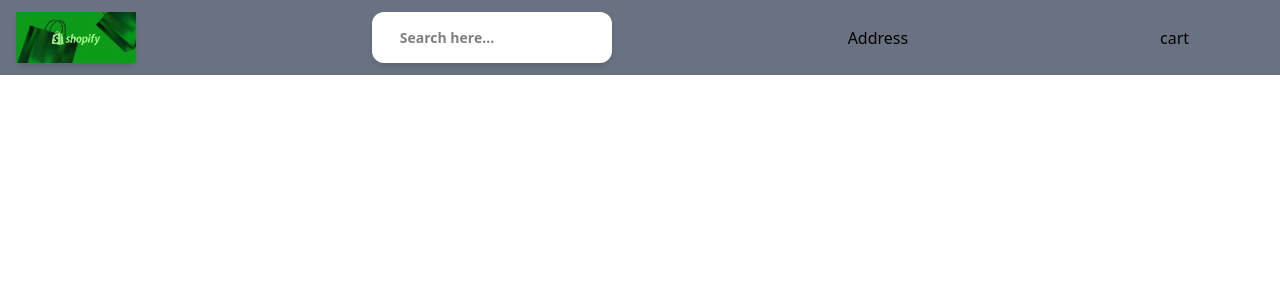
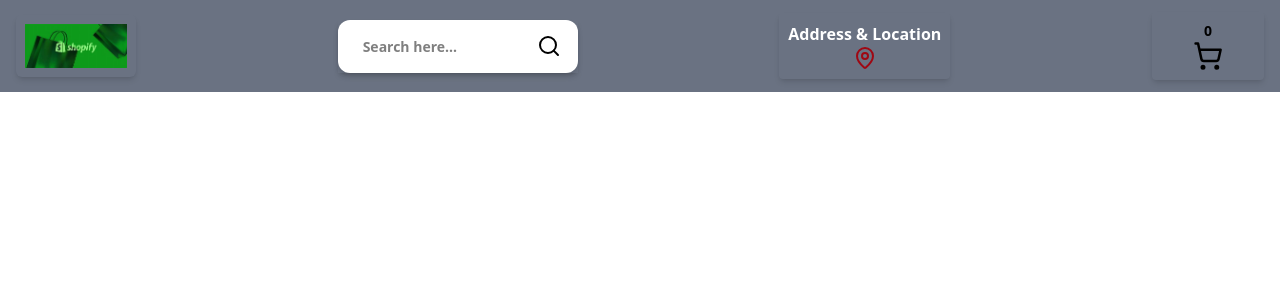
Before and after one commit to kiran-11123/Ecommerce, a Next.js app in the folder my-next-app/: page /home in a window 1280 px wide. Shown: the top 300 px of the page. Built offline with nearby package versions, Linux system fonts and the light colour scheme.

Commit message:
Card component added

```diff
--- /dev/null
+++ b/my-next-app/app/card/page.tsx
@@ -0,0 +1,38 @@
+"use client"
+
+interface CardInterface{
+   image:string;
+   name:string;
+   price:number;
+}
+
+import { ShoppingCart } from "lucide-react"
+export default function Card({image,name,price}:CardInterface){
+
+    return(
+        <div className="flex flex-col items-center w-60  sm:max-w-sm bg-white  gap-4  shadow-xl hover:shadow-lg transition-all duration-300 border-gray-200 group p-4 rounded-2xl">
+
+            <div className="h-32 w-40 bg-gray-500 rounded-md transform  ">
+
+                <img src={image}   alt="image" className="w-full h-full object-cover rounded group-hover:scale-105 transition duration-300" />
+            </div>
+
+            <div className="w-full  text-center  px-4 py-2 border border-transparent hover:border rounded hover:border-black hover:scale-90 hover:transform">
+               <p className="text-lg truncate text-gray-800 font-sans  ">{name} </p>
+                <p className="text-md  text-gray-500 mt-1">₹ {price}</p>
+            </div>
+
+             <div className="px-4 pb-4">
+        <button
+          type="button"
+
+          className="w-full flex items-center justify-center gap-2 bg-amber-400 hover:bg-amber-500 text-white font-semibold py-2 px-4 rounded-lg transition duration-300"
+        >
+          <ShoppingCart className="w-5 h-5" />
+          Add to Cart
+        </button>
+      </div>
+
+        </div>
+    )
+}
--- /dev/null
+++ b/my-next-app/app/cart/page.tsx
@@ -0,0 +1,9 @@
+"use client"
+
+export default function Cart(){
+    return(
+        <div>
+            Hello
+        </div>
+    )
+}
--- a/my-next-app/app/home/page.tsx
+++ b/my-next-app/app/home/page.tsx
@@ -1,40 +1,66 @@
 "use client"
+import {ShoppingCart ,MapPin ,Search} from 'lucide-react';
+import { useRouter } from 'next/navigation';
+import { useState } from 'react';
 
 
 export default function Home(){
+
+    const[Cart,setCart] = useState(0);
+
+    const router =useRouter();
+
+    function ToCartPage(){
+        router.push("/cart");
+    }
+
+    function SearchSubmit(){
+        router.push("/hi")
+    }
 
     return(
 
         <div className="flex flex-col min-h-screen items-center ">
 
-            <header className="flex justify-between items-center gap-4  bg-gray-500 w-full px-4 py-3">
-               <div className="w-10 sm:w-30 h-auto bg-white rounded-md shadow-md ">
+            <header className="flex justify-between items-center gap-4  bg-gray-500 w-full px-4 py-3 cursor-pointer">
+               <div className="w-10 sm:w-30 h-auto py-2 px-2 rounded-md shadow-md  border border-transparent hover:border hover:border-black">
                    <img alt="logo" src="/logo3.jpg" className="w-full rounded-mg hidden sm:block" />
                    <img alt="logo" src="/logo2.jpg" className="w-10 rounded-mg block sm:hidden" />
               </div>
 
 
-                <div className="w-40 sm:w-60 px-4 py-2 bg-white rounded-xl shadow-md">
-                 <input
+                <form onSubmit={SearchSubmit} className='shadow-md'>
+                <div className= " flex justify-between w-40 sm:w-60 px-4 py-2 bg-white rounded-xl shadow-md border border-transparent hover:border hover:border-black">
+                 <input type="text"
                 placeholder="Search here..."
-                className="w-full h-full px-3 py-2 rounded-md outline-none text-sm font-bold hidden sm:block"
+                className="w-full h-full px-2 py-2 rounded-md outline-none text-sm font-bold hidden sm:block " aria-label="Search"
                 />
 
-                <input placeholder="Search here..." className="w-full h-full px-3 py-2 rounded-md outline-none text-sm font-bold block sm:hidden"/>
+                <button  aria-label="serchButton" type="submit" ><Search height={30}/></button>
 
+                <input type="text"  aria-label="Search" placeholder="Search here..." className="w-full h-full px-4 py-2 rounded-md outline-none text-sm font-bold block sm:hidden"/>
 
                </div>
 
-               <div className=" hidden sm:block">
+               </form>
 
-                Address
+               <div className=" hidden sm:block  border border-transparent hover:border hover:border-black rounded px-2 py-2  shadow-md text-white">
+
+                <p className='text-center font-bold'>Address & Location  </p>
+                <div className='items-center justify-center flex'>
+                    <MapPin className='text-red-800' />
+                </div>
 
                </div>
 
-               <div className="w-20 sm:w-30 px-4 py-2 ">
+               <div className='w-20 sm:w-28 px-4 py-2 border border-transparent hover:border-black rounded flex justify-center items-center shadow-md'>
+                <button onClick={ToCartPage} className='flex flex-col items-center justify-center' aria-label="Go to cart">
 
-                 cart
+                    <span className='text-sm font-bold '>{Cart}</span>
 
+                    <ShoppingCart width={80} height={30} />
+
+                </button>
                </div>
 
 
--- a/my-next-app/app/page.tsx
+++ b/my-next-app/app/page.tsx
@@ -24,14 +24,14 @@ export default function Home() {
 
         <div className="flex gap-4">
 
-          <button onClick={TosinginPage} className="  px-2 py-1 sm:px-4  sm:py-2 text-white bg-blue-500 font-bold rounded-xl shadow-2xl ">
+          <button onClick={TosinginPage} className="  px-2 py-1 sm:px-4  sm:py-2 text-white bg-blue-500 font-bold rounded-xl shadow-2xl cursor-pointer">
             Login
 
           </button>
 
 
 
-          <button onClick={TosignupPage} className="px-2 py-1 sm:px-4  sm:py-2 text-white bg-blue-500 font-bold rounded-xl shadow-2xl">
+          <button onClick={TosignupPage} className="px-2 py-1 sm:px-4  sm:py-2 text-white bg-blue-500 font-bold rounded-xl shadow-2xl cursor-pointer">
 
                Signup
 
--- a/my-next-app/package.json
+++ b/my-next-app/package.json
@@ -10,6 +10,7 @@
   },
   "dependencies": {
     "axios": "^1.11.0",
+    "lucide-react": "^0.525.0",
     "next": "15.4.3",
     "react": "19.1.0",
     "react-dom": "19.1.0"
```
Also changed, not shown: 1 other file (tests, documents, lock files or other folders).
